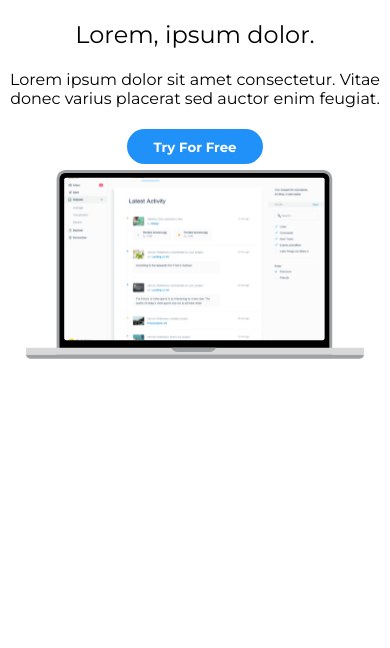
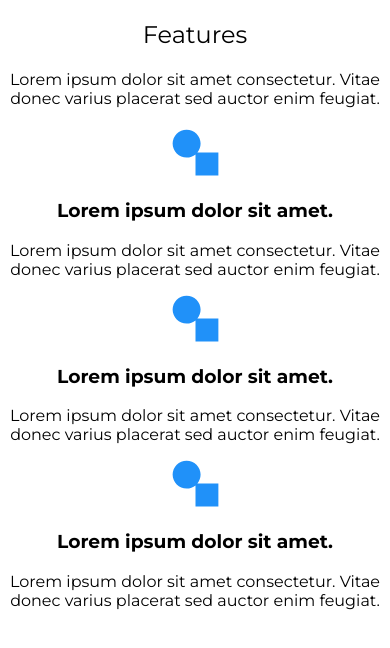
Before and after one commit to Kousay-Jebir/MKGCONCEPT-internship-frontend, a React (Vite) app: page / in a window 390 px wide. Shown: the top 648 px of the page. Built offline with nearby package versions, Linux system fonts and the light colour scheme.

Commit message:
added responsiveness to features section

```diff
--- a/src/App.jsx
+++ b/src/App.jsx
@@ -1,4 +1,4 @@
-import Feature from "./components/FeatureCard"
+import Feature from "./components/features/Feature"
 import "./app.css"
 import Button from "./components/utility/Button"
 import OrderButton from "./components/pricing/OrderButton"
@@ -27,7 +27,7 @@ function App() {
     {/* <Contact />
     <ContactInformation />
     <Newsletter /> */}
-    <Hero />
+    <Feature/>
     </>
   )
 }
--- /dev/null
+++ b/src/components/features/Feature.jsx
@@ -0,0 +1,24 @@
+import theme from "../../theme";
+import FeaturCard from "./FeatureCard";
+
+import featureIcon from "../../assets/featureVector.svg"
+
+export default function Feature(){
+    return(
+        <section>
+            <div className="features-header" style={{fontWeight:theme.typography.fontWeight.regular,textAlign:'center'}}>
+                    <h2 style={{fontWeight:'inherit'}}>Features</h2>
+                    <h4 style={{fontWeight:'inherit'}}>Lorem ipsum dolor sit amet consectetur. Vitae donec varius placerat sed auctor enim feugiat.</h4>
+            </div>
+
+            <div style={{
+                display:'grid',
+                gridTemplateColumns:'repeat( auto-fit, minmax(200px, 1fr)'
+            }}>
+                <FeaturCard svgIcon={featureIcon} title="Lorem ipsum dolor sit amet." description="Lorem ipsum dolor sit amet consectetur. Vitae donec varius placerat sed auctor enim feugiat."/>
+                <FeaturCard svgIcon={featureIcon} title="Lorem ipsum dolor sit amet." description="Lorem ipsum dolor sit amet consectetur. Vitae donec varius placerat sed auctor enim feugiat."/>
+                <FeaturCard svgIcon={featureIcon} title="Lorem ipsum dolor sit amet." description="Lorem ipsum dolor sit amet consectetur. Vitae donec varius placerat sed auctor enim feugiat."/>
+            </div>
+        </section>
+    );
+}
--- a/src/components/FeatureCard.jsx
+++ b/src/components/features/FeatureCard.jsx
@@ -1,12 +1,11 @@
-import featureVector from '../assets/featureVector.svg'
-import Box from './utility/Box'
+import Box from "../utility/Box"
 
 export default function FeaturCard({svgIcon,title,description}){
     return(
         <Box styles={{
             textAlign:'center',
         }}>
-            <img src={featureVector}></img>
+            <img src={svgIcon}></img>
             <h3>{title}</h3>
             <p>{description}</p>
         </Box>
```
